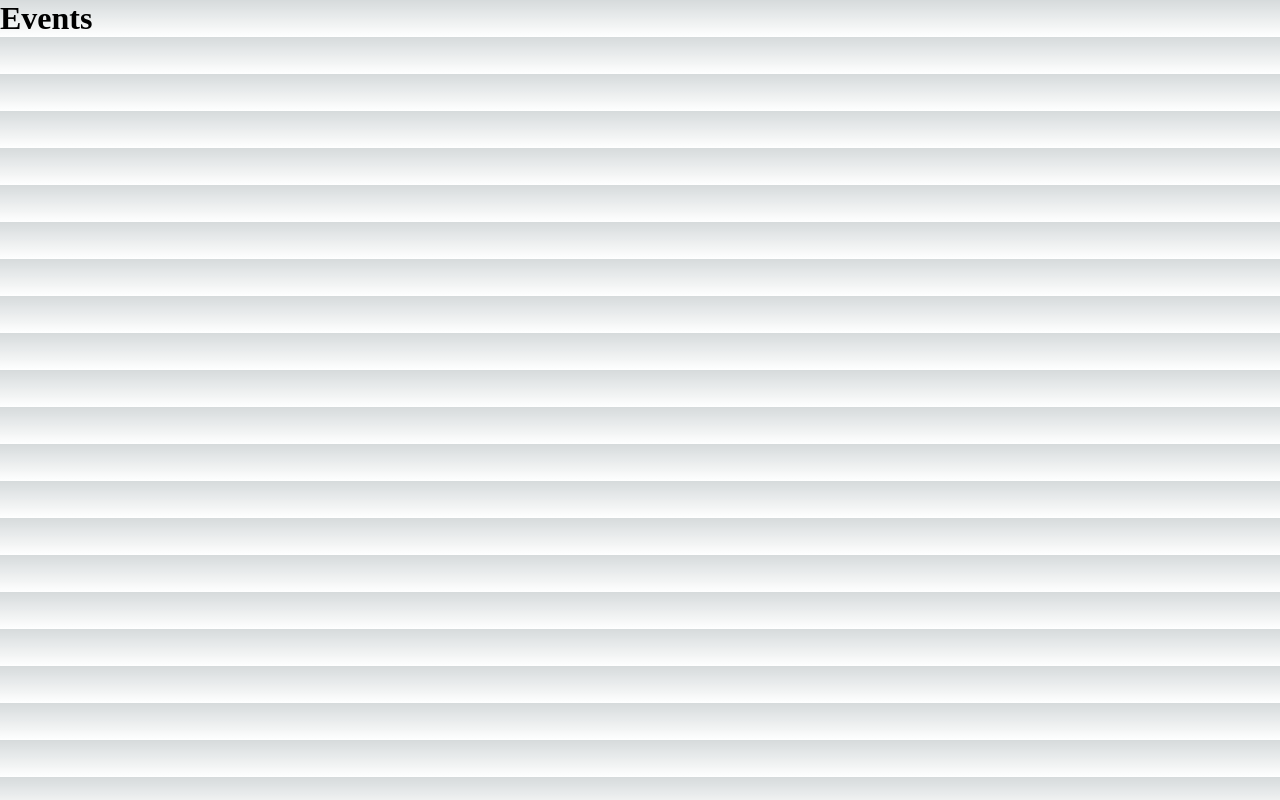
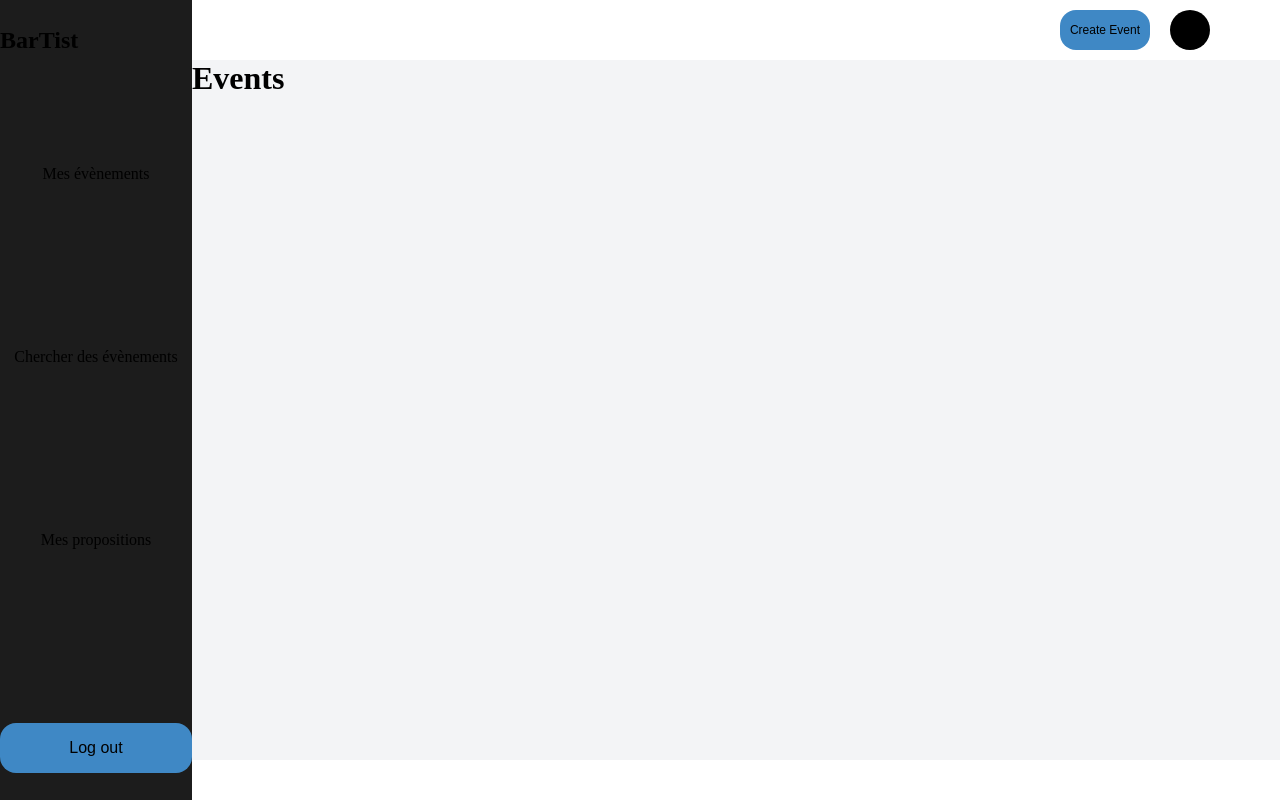
Before and after one commit to Raskoskar/bartist-frontend, a Next.js app: page /Events in a window 1280 px wide. Built offline with nearby package versions, Linux system fonts and the light colour scheme.

Commit message:
navigation en cours

```diff
--- a/src/components/Layout.js
+++ b/src/components/Layout.js
@@ -1,15 +1,17 @@
 import Head from "next/head";
 import { Inter } from "next/font/google";
-import styles from "@/styles/Dashboard.module.css";
+import styles from "@/styles/Layout.module.css";
 import { useSelector } from "react-redux";
+import Link from "next/link";
+import { useRouter } from "next/router";
 const inter = Inter({ subsets: ["latin"] });
 
 
 
-export default function Layout({children}) {
-
+export default function Layout({children, isSelected}) {
+  const router = useRouter
   const artist = useSelector((state) => state.artist.value);
-
+  console.log(router.pathname)
   return (
     <>
       <Head>
@@ -21,9 +23,9 @@
         <div className={styles.sideMenu}>
             <h2>BarTist</h2>
             <div className={styles.links}>
-                <a>Mes events Prévus</a>
-                <a>Chercher des events</a>
-                <a>Mes propositions</a>
+                <Link className={router.pathname === '/Events' ? styles.selected : styles.menuItem} href="/Events">Mes évènements</Link>
+                <Link className={router.pathname === '/Search' ? styles.selected : styles.menuItem} href="/Search">Chercher des évènements</Link>
+                <Link className={router.pathname === '/Propositions' ? styles.selected : styles.menuItem} href="/Propositions">Mes propositions</Link>
             </div>
             <div>
                 <div></div>
--- a/src/pages/Events.js
+++ b/src/pages/Events.js
@@ -1,5 +1,8 @@
+import Layout from "@/components/Layout"
 export default function Events() {
     return (
+        <Layout isSelected="events">
         <h1>Events</h1>
+        </Layout>
     )
 }
--- a/src/pages/Search.js
+++ b/src/pages/Search.js
@@ -1,7 +1,7 @@
 import Layout from "@/components/Layout"
 export default function Search() {
     return (
-        <Layout>
+        <Layout isSelected="#search">
         <h1>Search</h1>
         </Layout>
     )
--- a/src/styles/Dashboard.module.css
+++ b/src/styles/Layout.module.css
@@ -9,7 +9,6 @@
     flex: 0.15;
     background-color: #1C1C1C;
     justify-content: space-around;
-    align-items: center;
 }
 
 .center{
@@ -72,3 +71,21 @@
     background-color: black;
     border-radius: 50%;
 }
+
+.selected{
+    background-color: #30178c;
+    width: 100%;
+    height: 100%;
+    display: flex;
+    justify-content: center;
+    align-items: center;
+
+}
+
+.menuItem{
+    width: 100%;
+    height: 100%;
+    display: flex;
+    justify-content: center;
+    align-items: center;
+}
```
Also changed, not shown: src/components/NavBarVenue.js (deleted, +0 -63 lines), src/pages/Propositions.js (added, +8 -0 lines).
